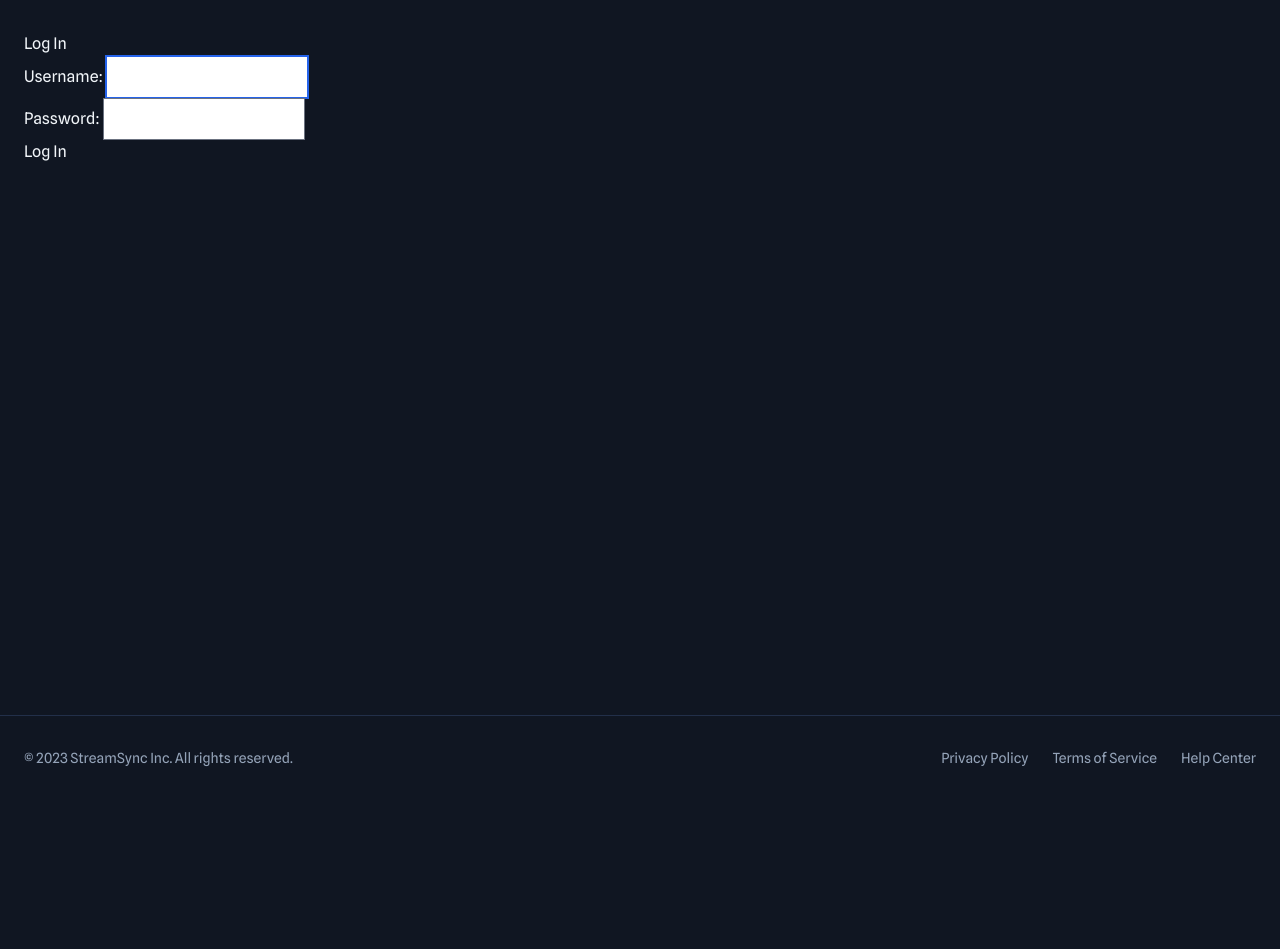
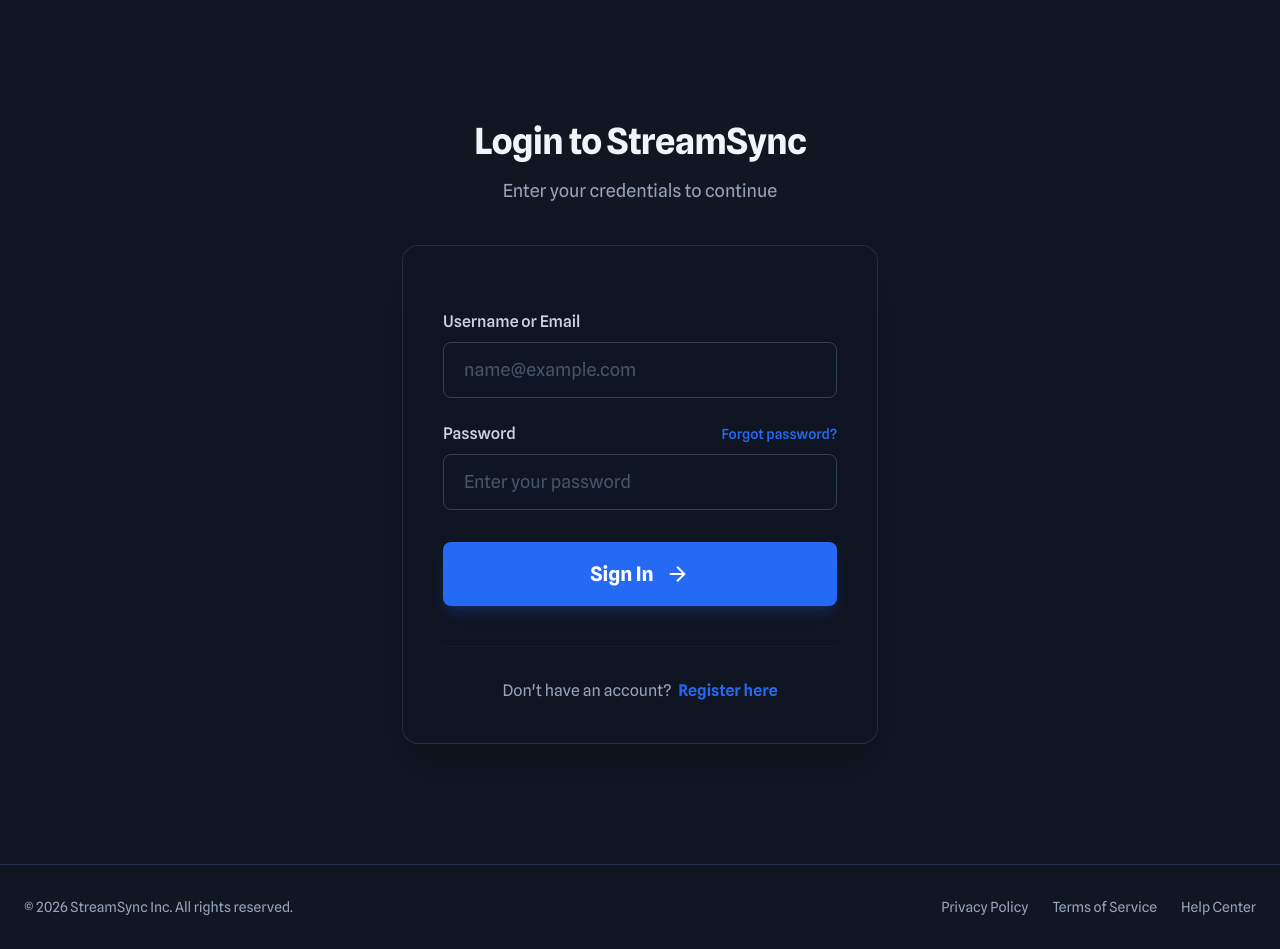
Before and after one commit to TralaleritosTralalas/SoftwareProject, a Django app: page /accounts/login/ in a window 1280 px wide. Before the commit the page ends 767 px from the top, so only its background shows below. Run offline with Django 5.2, Linux system fonts and the light colour scheme; some libraries are stand-ins or nearby versions.

Commit message:
feat: updated login template to fix better with the design of the website, also updated some errors in other templates, fixed a bad redirect in views.py and deleted some useless lines

```diff
--- a/SoftwareProject/urls.py
+++ b/SoftwareProject/urls.py
@@ -16,8 +16,6 @@
 """
 from django.contrib import admin
 from django.urls import path, include
-from app import views
-
 
 urlpatterns = [
     path('admin/', admin.site.urls),
--- a/app/templates/components/footer.html
+++ b/app/templates/components/footer.html
@@ -1,6 +1,6 @@
 <footer class="border-t border-border-light dark:border-border-dark mt-auto py-8">
     <div class="max-w-7xl mx-auto px-6 flex flex-col md:flex-row justify-between items-center gap-4">
-        <p class="text-slate-500 dark:text-slate-400 text-sm">© 2023 StreamSync Inc. All rights reserved.</p>
+        <p class="text-slate-500 dark:text-slate-400 text-sm">&copy 2026 StreamSync Inc. All rights reserved.</p>
         <div class="flex gap-6 text-sm text-slate-500 dark:text-slate-400">
             <a class="hover:text-primary" href="#">Privacy Policy</a>
             <a class="hover:text-primary" href="#">Terms of Service</a>
--- a/app/templates/registration/login.html
+++ b/app/templates/registration/login.html
@@ -1,12 +1,68 @@
 {% extends "base/initial.html" %}
 
 {% block content %}
+<style>
+    .glass-panel {
+        backdrop-filter: blur(12px);
+        border: 1px solid rgba(255, 255, 255, 0.1);
+        background: rgba(16, 22, 35, 0.6);
+    }
+</style>
 
-<h2>Log In</h2>
-<form method="post">
-  {% csrf_token %}
-  {{ form }}
-  <button type="submit">Log In</button>
-</form>
+<div class="bg-background-light dark:bg-background-dark font-display text-slate-900 dark:text-slate-100 min-h-screen flex flex-col">
+    <div class="relative min-h-screen w-full flex items-center justify-center cinematic-bg overflow-hidden">
 
+        <div class="z-10 w-full max-w-[540px] px-8 py-12">
+            <div class="flex flex-col items-center mb-10">
+                <div class="flex items-center gap-4 mb-4">
+                    <h1 class="text-4xl font-bold tracking-tight">Login to StreamSync</h1> </div>
+                <p class="text-slate-400 text-center text-lg">Enter your credentials to continue</p>
+            </div>
+
+            <div class="glass-panel rounded-2xl p-10 shadow-2xl"> {% if form.errors %}
+                <div class="mb-6 flex items-center gap-3 bg-red-500/10 border border-red-500/20 p-4 rounded-lg text-red-400 text-base">
+                    <span class="material-symbols-outlined text-xl">error</span>
+                    <span>Invalid username or password.</span>
+                </div>
+                {% endif %}
+
+                <form method="post" class="space-y-6"> {% csrf_token %}
+
+                    <div>
+                        <label class="block text-base font-medium text-slate-300 mb-2" for="id_username">Username or Email</label>
+                        <input name="username" id="id_username" required
+                               class="w-full bg-slate-900/50 border border-slate-700 rounded-lg h-14 px-5 text-lg text-slate-100 focus:ring-2 focus:ring-primary focus:border-transparent transition-all placeholder:text-slate-600"
+                               placeholder="name@example.com" type="text" />
+                    </div>
+
+                    <div>
+                        <div class="flex justify-between items-center mb-2">
+                            <label class="text-base font-medium text-slate-300" for="id_password">Password</label>
+                            <a class="text-sm text-primary hover:underline font-medium" href="#">Forgot password?</a>
+                        </div>
+                        <div class="relative">
+                            <input name="password" id="id_password" required
+                                   class="w-full bg-slate-900/50 border border-slate-700 rounded-lg h-14 px-5 pr-12 text-lg text-slate-100 focus:ring-2 focus:ring-primary focus:border-transparent transition-all placeholder:text-slate-600"
+                                   placeholder="Enter your password" type="password" />
+                        </div>
+                    </div>
+
+                    <div class="pt-2">
+                        <button class="w-full bg-primary hover:bg-primary/90 text-white font-bold py-4 px-6 rounded-lg shadow-lg shadow-primary/20 transition-all flex items-center justify-center gap-3 group text-xl" type="submit">
+                            Sign In
+                            <span class="material-symbols-outlined text-2xl transition-transform">arrow_forward</span>
+                        </button>
+                    </div>
+                </form>
+
+                <div class="mt-10 pt-8 border-t border-slate-800/50 flex flex-col items-center gap-5">
+                    <p class="text-base text-slate-400">
+                        Don't have an account?
+                        <a class="text-primary font-semibold hover:text-blue-400 ml-1" href="{% url 'signup' %}">Register here</a>
+                    </p>
+                </div>
+            </div>
+        </div>
+    </div>
+</div>
 {% endblock %}
--- a/app/views.py
+++ b/app/views.py
@@ -46,7 +46,6 @@
     return render(request, 'pages/main.html')
 
 @login_required
-
 def login_redirect(request):
     user = request.user
 
@@ -60,4 +59,4 @@
         return redirect('app:series') #provisional redirect
 
     else:
-        return redirect('app:home')
+        return redirect('app:main')
```
Also changed, not shown: db.sqlite3.
